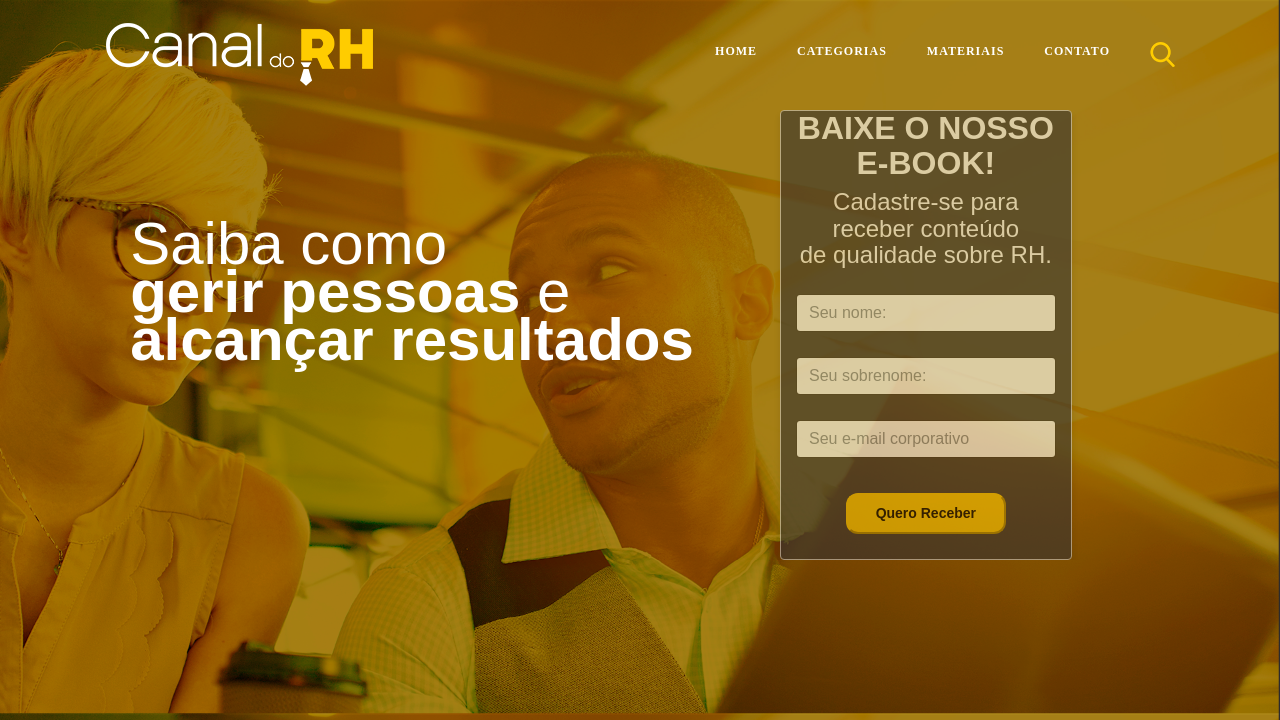
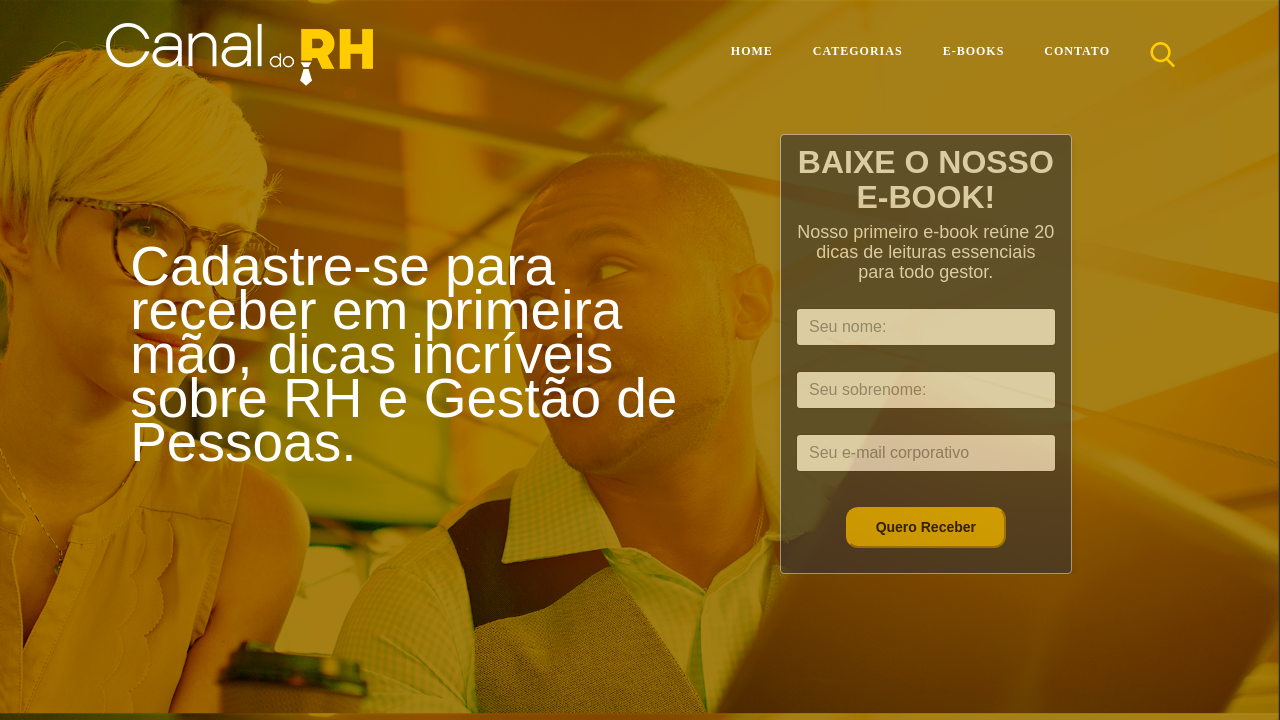
Before and after one commit to philippe28/Django-Blog, a Django app: page /landing in a window 1280 px wide. Shown: the top 720 px of the page. Run offline with Django 3.2, Linux system fonts and the light colour scheme; some libraries are stand-ins or nearby versions; some web fonts are replaced.

Commit message:
alteracao texto landing
alteracao texto landing

```diff
--- a/blog/static/css/landing.css
+++ b/blog/static/css/landing.css
@@ -23,6 +23,7 @@ body, html{
 
 
 h2 {
+	margin-top: 10px;
   text-align: center;
   color: #fff;
   font-weight: bold;
@@ -30,6 +31,7 @@ h2 {
 h4 {
   text-align: center;
   margin-bottom: 25px;
+  font-size: 18px;
   color: #fff;
 }
 .formdeacao
@@ -52,7 +54,7 @@ h4 {
 .chamada{
   float:left;
   text-align: left;
-  font-size: 60px;
+  font-size: 55px;
   color: #fff;
   margin-top: 220px;
   margin-left: 9%;
--- a/blog/templates/blog/blog_base.html
+++ b/blog/templates/blog/blog_base.html
@@ -37,7 +37,7 @@
             <a class="nav-link" href="/">Home</a>
           </li>
           <li class="nav-item">
-            <a class="nav-link" href="#">Categorias</a>
+            <a class="nav-link" href="/">Categorias</a>
           </li>
           <li class="nav-item">
             <a class="nav-link" href="/landing">E-books</a>
--- a/blog/templates/blog/landing.html
+++ b/blog/templates/blog/landing.html
@@ -32,10 +32,10 @@
               <a class="nav-link" href="/">Home</a>
             </li>
             <li class="nav-item">
-              <a class="nav-link" href="#">Categorias</a>
+              <a class="nav-link" href="/">Categorias</a>
             </li>
             <li class="nav-item">
-              <a class="nav-link" href="/">Materiais</a>
+              <a class="nav-link" href="/">E-Books</a>
             </li>
             <li class="nav-item">
               <a class="nav-link" href="/contato">Contato</a>
@@ -48,15 +48,15 @@
       </div>
     </nav>
     <div class="row">
-      <div class="landprincipal col-md-12">
+      <div class="landprincipal col-md-12"></br>
         <div class="col-lg-6 col-md-6 col-sm-6 chamada">
-          <p>Saiba como</br><b> gerir pessoas</b> e</br> <b>alcançar resultados</b> <p>
+          <p>Cadastre-se para receber em primeira mão, dicas incríveis sobre RH e Gestão de Pessoas.<p>
           </div>
           <div class="formdeacao">
             <form class="" method="post" action="/">{% csrf_token %}
               <div class="col-lg-offset-4 col-lg-7 col-md-7 col-sm-7" id="panel" >
                 <h2>BAIXE O NOSSO E-BOOK!</h2>
-                <h4>Cadastre-se para receber conteúdo</br> de qualidade sobre RH.</h4>
+                <h4>Nosso primeiro e-book reúne 20 dicas de leituras essenciais para todo gestor.</h4>
                 <div class="group">
                   <input id="name" name="nome" placeholder="Seu nome:" type="text" class="form-control input-md" required="">
                   <span class="highlight"></span>
```
